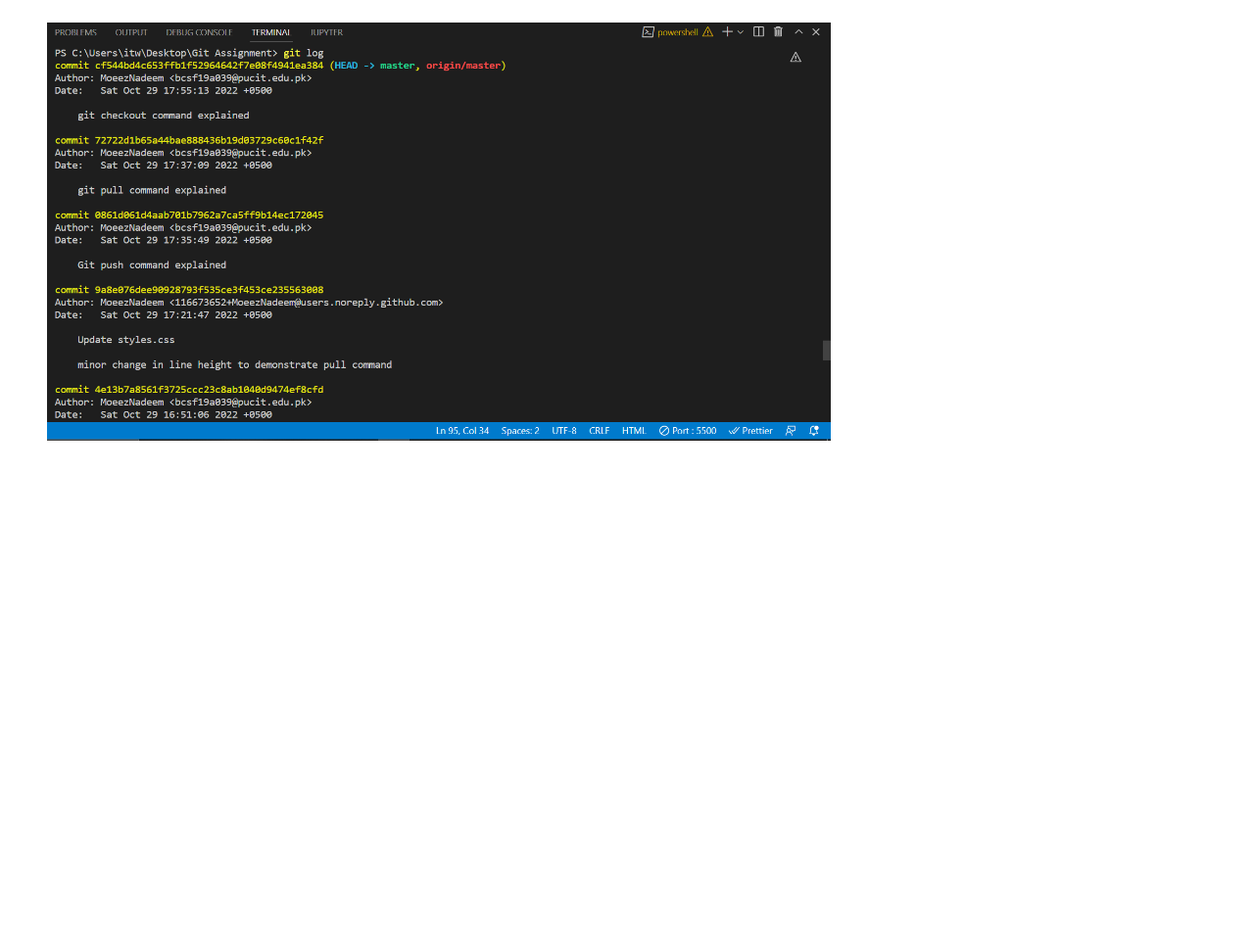
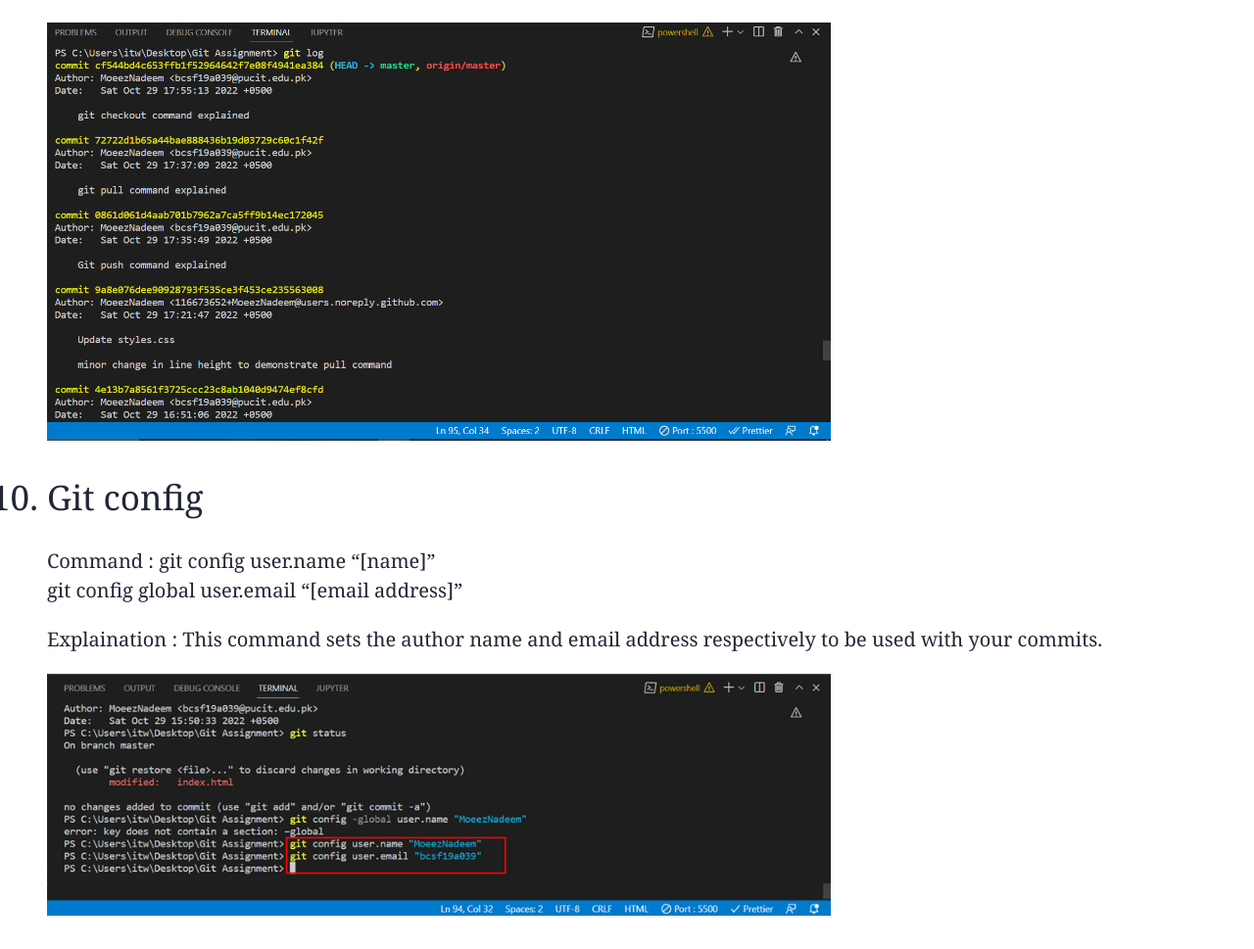
Before and after one commit to MoeezNadeem/BCSF19A039, a plain HTML site: page index.html in a window 1280 px wide. Shown: the part 3822-4791 px from the top of the page at 98% size. Before the commit the page ends 4306 px from the top, so only its background shows below. Drawn offline with Linux system fonts and the light colour scheme.

Commit message:
Explained git config command

```diff
--- a/index.html
+++ b/index.html
@@ -88,6 +88,16 @@
         current branch.<br />
         <img src="/images/git_log.png" alt="" class="snapshot_class" />
       </h4>
+      <li class="list_element">Git config</li>
+      <h4 class="text">
+        <p>
+          Command : git config user.name “[name]” <br />
+          git config global user.email “[email address]”
+        </p>
+        Explaination : This command sets the author name and email address
+        respectively to be used with your commits.<br />
+        <img src="/images/git_config.png" alt="" class="snapshot_class" />
+      </h4>
     </ol>
   </body>
 </html>
```
Also changed, not shown: images/git_config.png (added).
